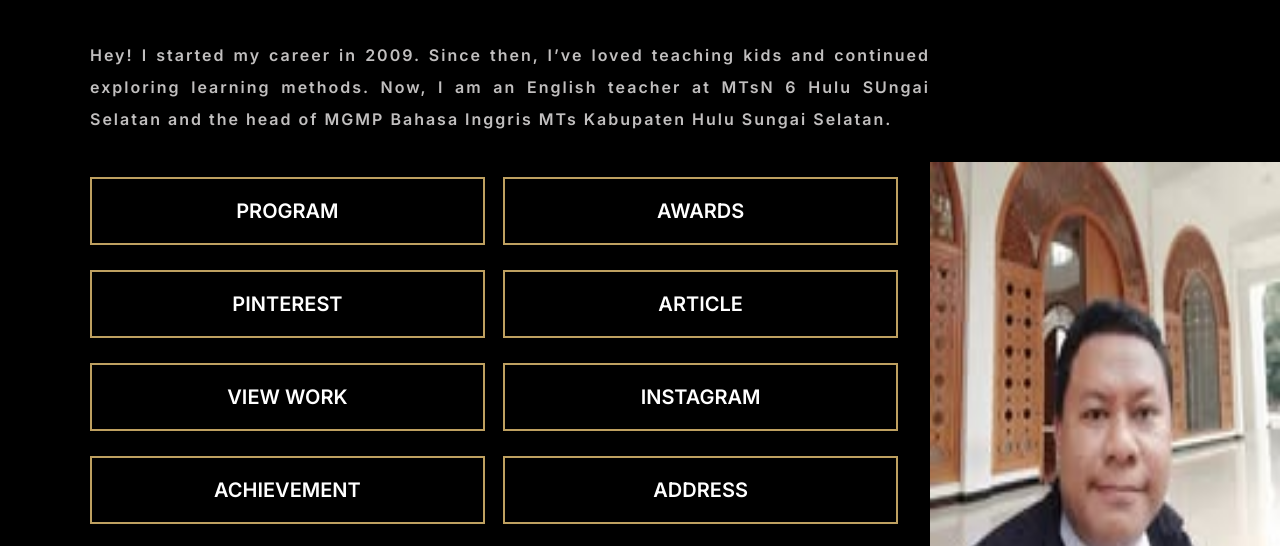
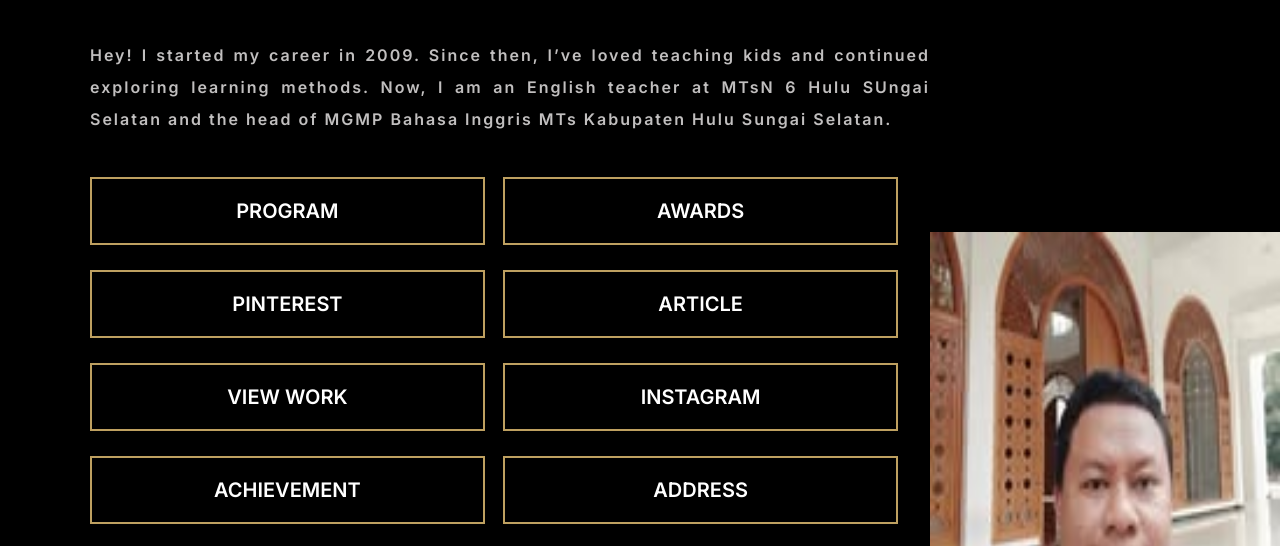
Before and after one commit to muhsaimig-cloud/profilesaid, a plain HTML site: page index.html in a window 1280 px wide. Shown: the part 188-734 px from the top of the page. Drawn offline with Linux system fonts and the light colour scheme.

Commit message:
Update Margin

```diff
--- a/style.css
+++ b/style.css
@@ -83,7 +83,7 @@ button:hover {
 .header-right-side img {
   width: 350px;
   height: 500px;
-  margin-top: 100%;
+  margin-top: 120%;
 
 }
 p{
```
